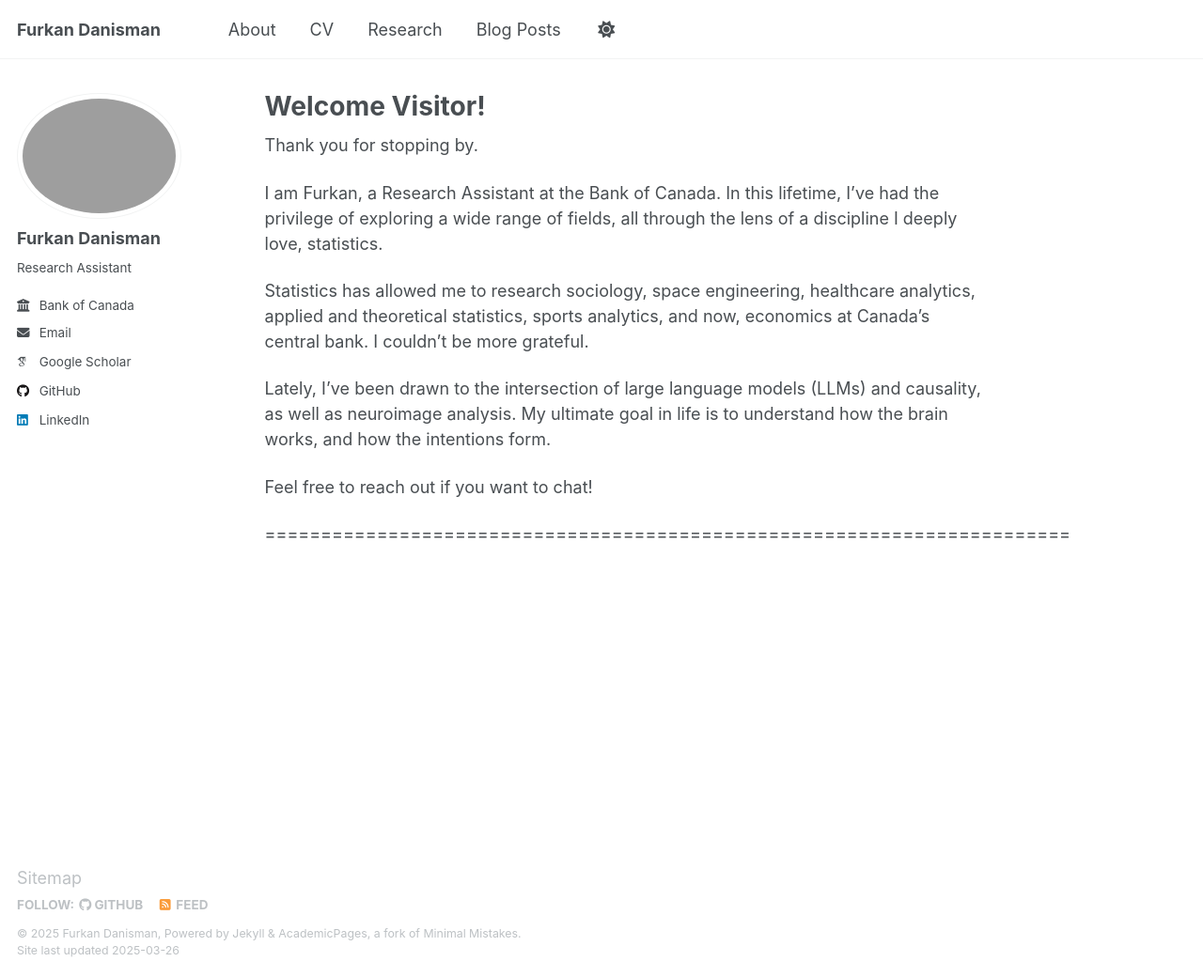
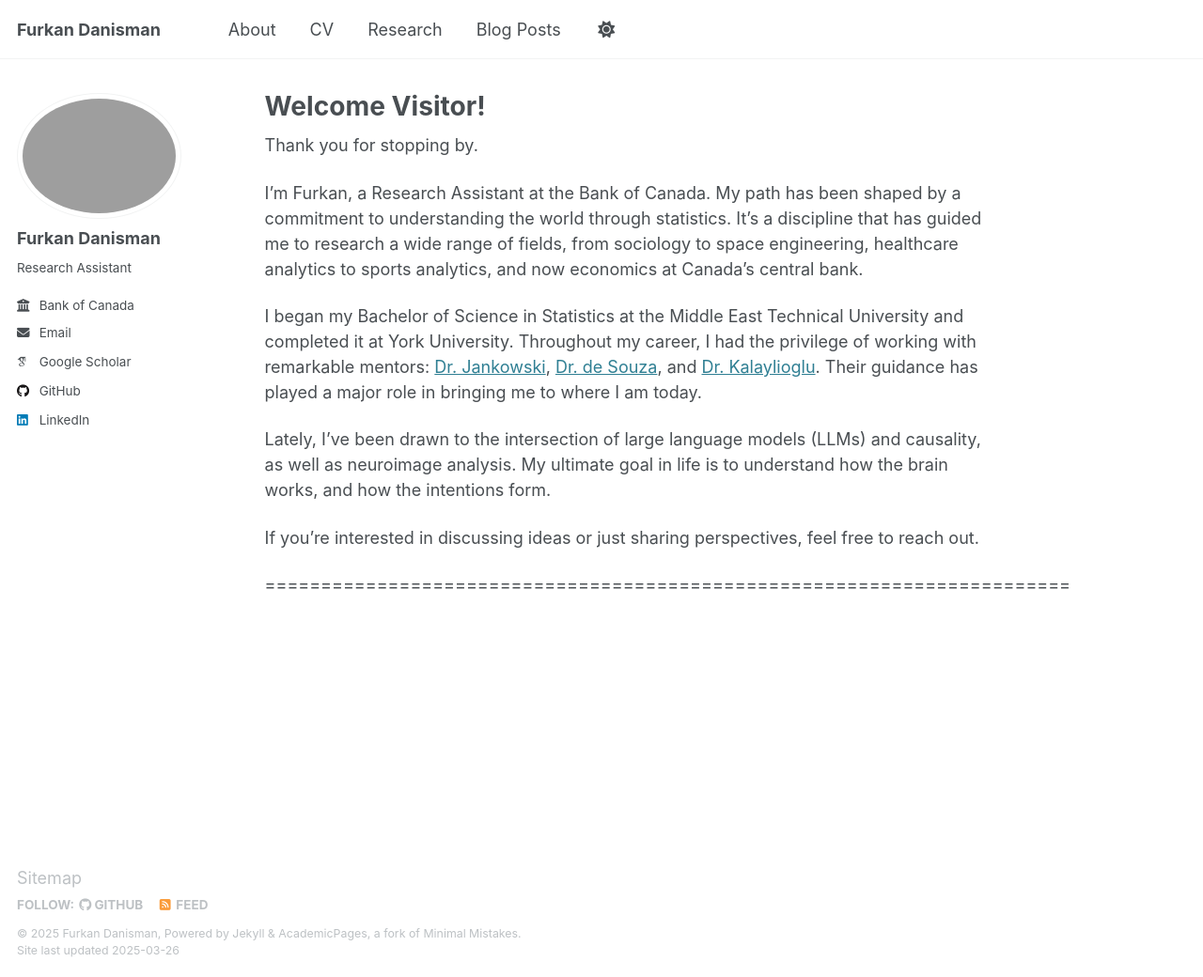
Before and after one commit to FurkanDanisman/FurkanDanisman.github.io, a Jekyll site: the page built from _pages/about.md, in a window 1280 px wide and 1040 px high. Shown: the whole window at 94% size. Built offline with Jekyll 4.4.1, drawn with Linux system fonts in a browser that asks for light colours; some web fonts are replaced.

Commit message:
Update about.md

```diff
--- a/_pages/about.md
+++ b/_pages/about.md
@@ -9,12 +9,12 @@ redirect_from:
 
 Thank you for stopping by.
 
-I am Furkan, a Research Assistant at the Bank of Canada. In this lifetime, I’ve had the privilege of exploring a wide range of fields, all through the lens of a discipline I deeply love, statistics.
+I’m Furkan, a Research Assistant at the Bank of Canada. My path has been shaped by a commitment to understanding the world through statistics. It’s a discipline that has guided me to research a wide range of fields, from sociology to space engineering, healthcare analytics to sports analytics, and now economics at Canada’s central bank.
 
-Statistics has allowed me to research sociology, space engineering, healthcare analytics, applied and theoretical statistics, sports analytics, and now, economics at Canada’s central bank. I couldn’t be more grateful.
+I began my Bachelor of Science in Statistics at the Middle East Technical University and completed it at York University. Throughout my career, I had the privilege of working with remarkable mentors: [Dr. Jankowski](https://www.yorku.ca/hkj/), [Dr. de Souza](https://www.desouzacpe.com/), and [Dr. Kalaylioglu](https://avesis.metu.edu.tr/kzeynep). Their guidance has played a major role in bringing me to where I am today.
 
 Lately, I’ve been drawn to the intersection of large language models (LLMs) and causality, as well as neuroimage analysis. My ultimate goal in life is to understand how the brain works, and how the intentions form.
 
-Feel free to reach out if you want to chat!
+If you’re interested in discussing ideas or just sharing perspectives, feel free to reach out.
 
 ========================================================================
```
